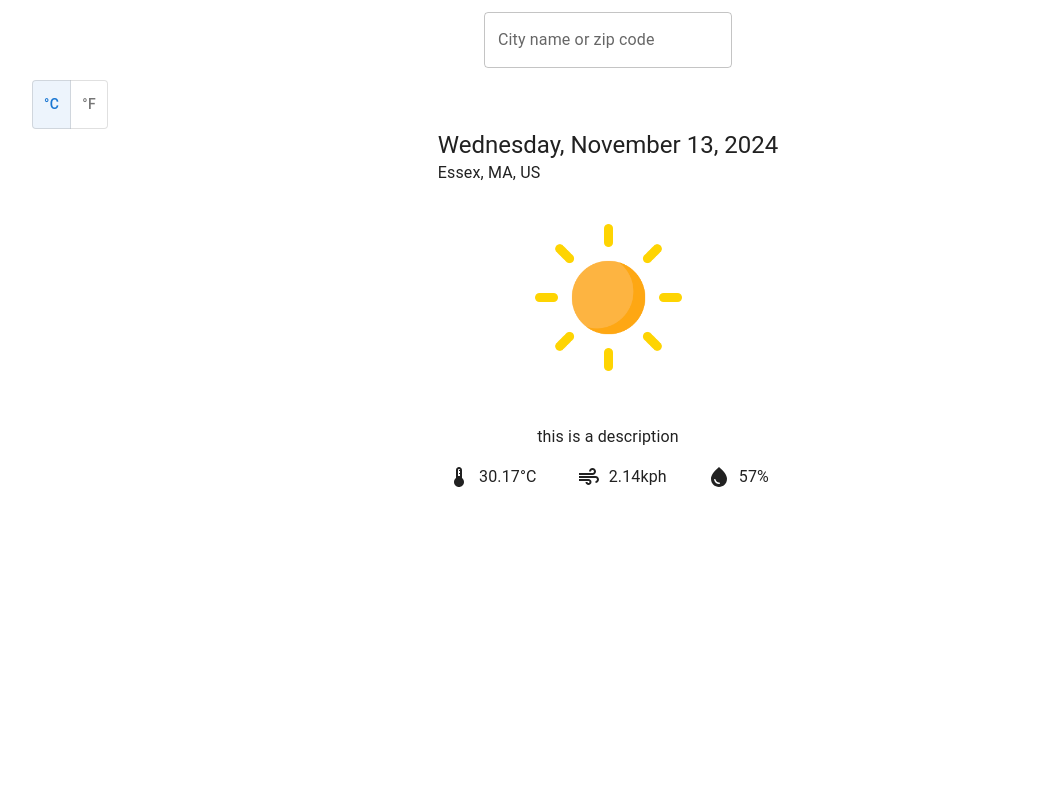
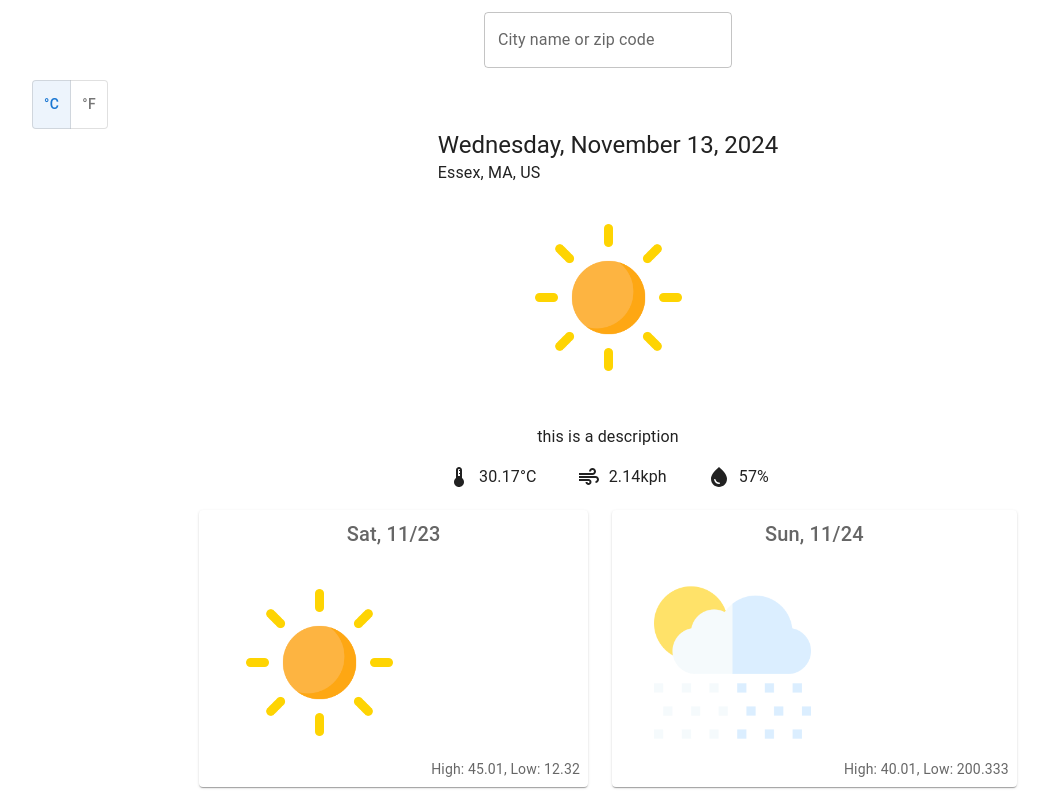
Before and after one commit to JonathanCBU/weather_front, a React (Vite) app: page / in a window 1280 px wide. Shown: the whole page, without its empty margins (32-1081 px from the left). Built offline with nearby package versions, Linux system fonts and the light colour scheme.

Commit message:
Add basic forecasts

```diff
--- a/src/App.jsx
+++ b/src/App.jsx
@@ -13,6 +13,7 @@ import cloud from "./assets/cloud.png";
 import drizzle from "./assets/drizzle.png";
 import rain from "./assets/rain.png";
 import snow from "./assets/snow.png";
+import Forecast from "./components/Forecast";
 
 const App = () => {
   const [query, setQuery] = useState("");
@@ -56,14 +57,42 @@ const App = () => {
     country: "US",
   };
 
+  const dummyForecast = [
+    {
+      icon: icon_codes["01d"],
+      temp_high_c: 45.01,
+      temp_low_c: 12.32,
+      date: 1732405366,
+    },
+    {
+      icon: icon_codes["09d"],
+      temp_high_c: 40.01,
+      temp_low_c: 200.333,
+      date: 1732491765,
+    },
+  ];
+
   const toggleIsMetric = (unit) => {
     console.log(unit);
     if (unit === "deg_c" && !isMetric) {
       setIsMetric(true);
     } else if (unit === "deg_f" && isMetric) {
-      setIsMetric(true);
+      setIsMetric(false);
     } else {
       setIsMetric(true);
+    }
+    console.log(isMetric);
+  };
+
+  const convertToFahrenheit = (temperature) => {
+    return Math.round((temperature * 9) / 5 + 32);
+  };
+
+  const renderTemperature = (temperature) => {
+    if (isMetric) {
+      return Math.round(temperature);
+    } else {
+      return convertToFahrenheit(temperature);
     }
   };
 
@@ -121,7 +150,6 @@ const App = () => {
     <Container>
       <CssBaseline />
       <SearchBar query={query} setQuery={setQuery} search={search} />
-      <UnitSelection isMetric={isMetric} setIsMetric={toggleIsMetric} />
       {/* {weather.loading && (
         <>
           <br />
@@ -133,12 +161,14 @@ const App = () => {
 
       {weather && weather.data && (
         <Box>
+          <UnitSelection isMetric={isMetric} setIsMetric={toggleIsMetric} />
           <Today
             weatherIn={dummyWeather}
             locationIn={dummyLocation}
-            isMetricIn={true}
+            isMetricIn={isMetric}
           />
           {/* <Forecast weather={weather} /> */}
+          <Forecast days={dummyForecast} />
         </Box>
       )}
     </Container>
--- a/src/components/Forecast.jsx
+++ b/src/components/Forecast.jsx
@@ -1,21 +1,41 @@
+import Grid2 from "@mui/material/Grid2";
 import React, { useEffect, useState } from "react";
-import { Box } from "@mui/material";
+import Paper from "@mui/material/Paper";
+import Box from "@mui/material/Box";
+import Typography from "@mui/material/Typography";
+import { styled } from "@mui/material/styles";
 
-const Forecast = ({ weather }) => {
-  const data = { weather };
-  const [forecast, setForecast] = useState(weather.data.forecast);
-  const [isMetric, setIsMetric] = useState(true);
+const Item = styled(Paper)(({ theme }) => ({
+  backgroundColor: "#fff",
+  ...theme.typography.body2,
+  padding: theme.spacing(1),
+  textAlign: "center",
+  color: theme.palette.text.secondary,
+  ...theme.applyStyles("dark", {
+    backgroundColor: "#1A2027",
+  }),
+}));
 
-
+const Forecast = ({ days }) => {
+  /*
+  Inputs:
+    days = [{
+      icon: str (path to weather indicator file)
+      temp_high_c: float
+      temp_low_c: float
+      date: int
+    },]
+      isMetricIn: bool
+  */
+  const [forecast, setForecast] = useState(days);
 
   const updateForecast = async () => {
-    setLocation(weather.data.location);
-    setForecast(weather.data.forecast);
+    setForecast(days);
   };
 
   useEffect(() => {
     updateForecast();
-  }, [data]);
+  }, [days]);
 
   const formatDay = (dateString) => {
     const options = { weekday: "short", day: "numeric", month: "numeric" };
@@ -23,43 +43,27 @@ const Forecast = ({ weather }) => {
     return date.toLocaleDateString("en-US", options);
   };
 
-  const toggleTemperatureUnit = () => {
-    setIsMetric((prevState) => !prevState);
-  };
-
-  const convertToFahrenheit = (temperature) => {
-    return Math.round((temperature * 9) / 5 + 32);
-  };
-
-  const renderTemperature = (temperature) => {
-    if (isMetric) {
-      return Math.round(temperature);
-    } else {
-      return convertToFahrenheit(temperature);
-    }
-  };
-
   return (
-    <div>
-      {forecast ? (
-        <div className="Forecast">
-          <div className="Future">
-            <div className="forecast-container">
-              {forecast.daily.slice(1, 6).map((day) => (
-                <div className="day" key={day.dt}>
-                  <p>{formatDay(day.dt)}</p>
-                  <img src={icon_codes[day.weather[0].icon]}></img>
-                  <p>
-                    H: {renderTemperature(day.temp.max)} L:{" "}
-                    {renderTemperature(day.temp.min)}
-                  </p>
-                </div>
-              ))}
-            </div>
-          </div>
-        </div>
-      ) : null}
-    </div>
+    <Box sx={{ width: "100%" }}>
+      <Grid2
+        container
+        spacing={3}
+        direction="row"
+        alignItems="center"
+        justifyContent="center"
+        sx={{ minHeight: "40vh" }}
+      >
+        {forecast.map((day) => (
+          <Item>
+            <Typography variant="h6">{formatDay(day.date)}</Typography>
+            <img src={day.icon}></img>
+            <Typography variant="h8">
+              High: {day.temp_high_c}, Low: {day.temp_low_c}
+            </Typography>
+          </Item>
+        ))}
+      </Grid2>
+    </Box>
   );
 };
 
--- a/src/components/Today.jsx
+++ b/src/components/Today.jsx
@@ -1,6 +1,5 @@
 import Stack from "@mui/material/Stack";
 import Box from "@mui/material/Box";
-import Button from "@mui/material/Button";
 import React from "react";
 import { useState, useEffect } from "react";
 import AirIcon from "@mui/icons-material/Air";
@@ -73,6 +72,10 @@ const Today = ({ weatherIn, locationIn, isMetricIn }) => {
     updateDisplayInfo();
   }, [weather, location]);
 
+  useEffect(() => {
+    console.log("Is Metric", isMetricIn);
+  }, [isMetricIn]);
+
   return (
     <Grid2
       container
```
